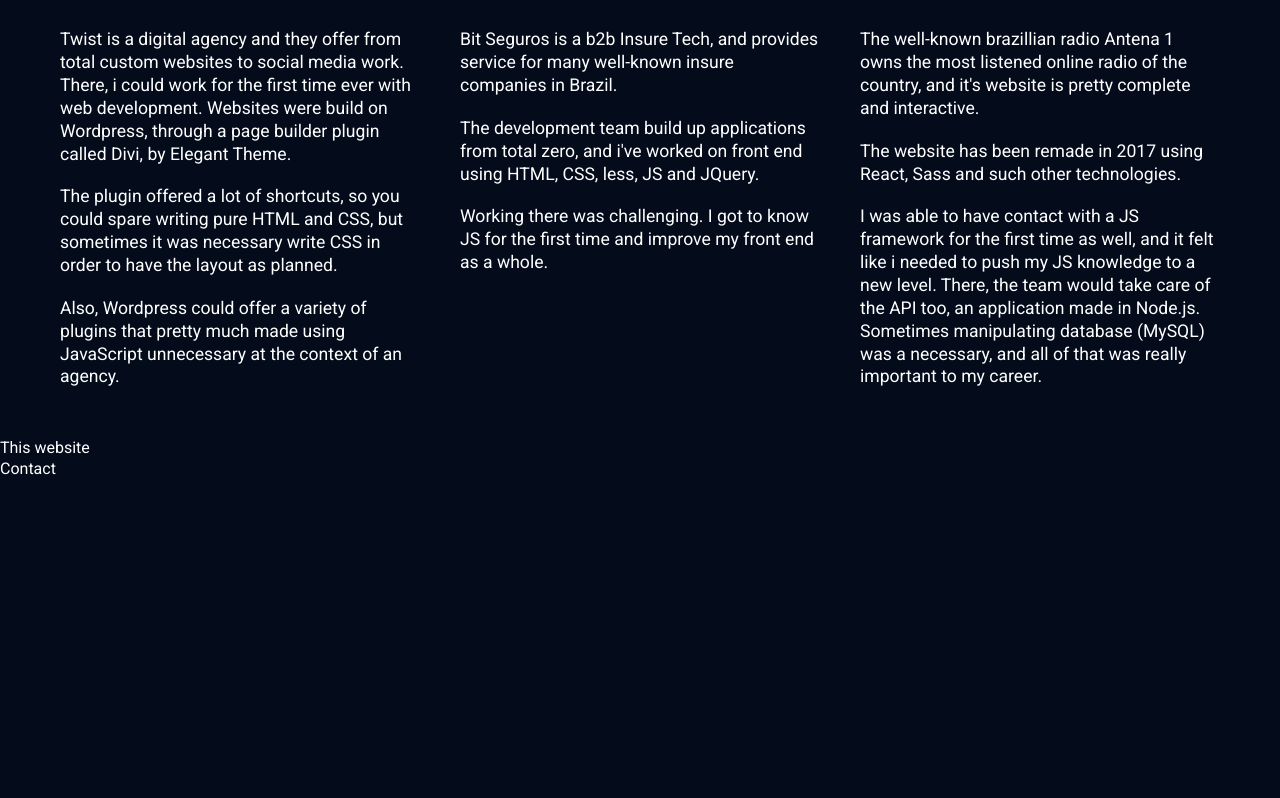
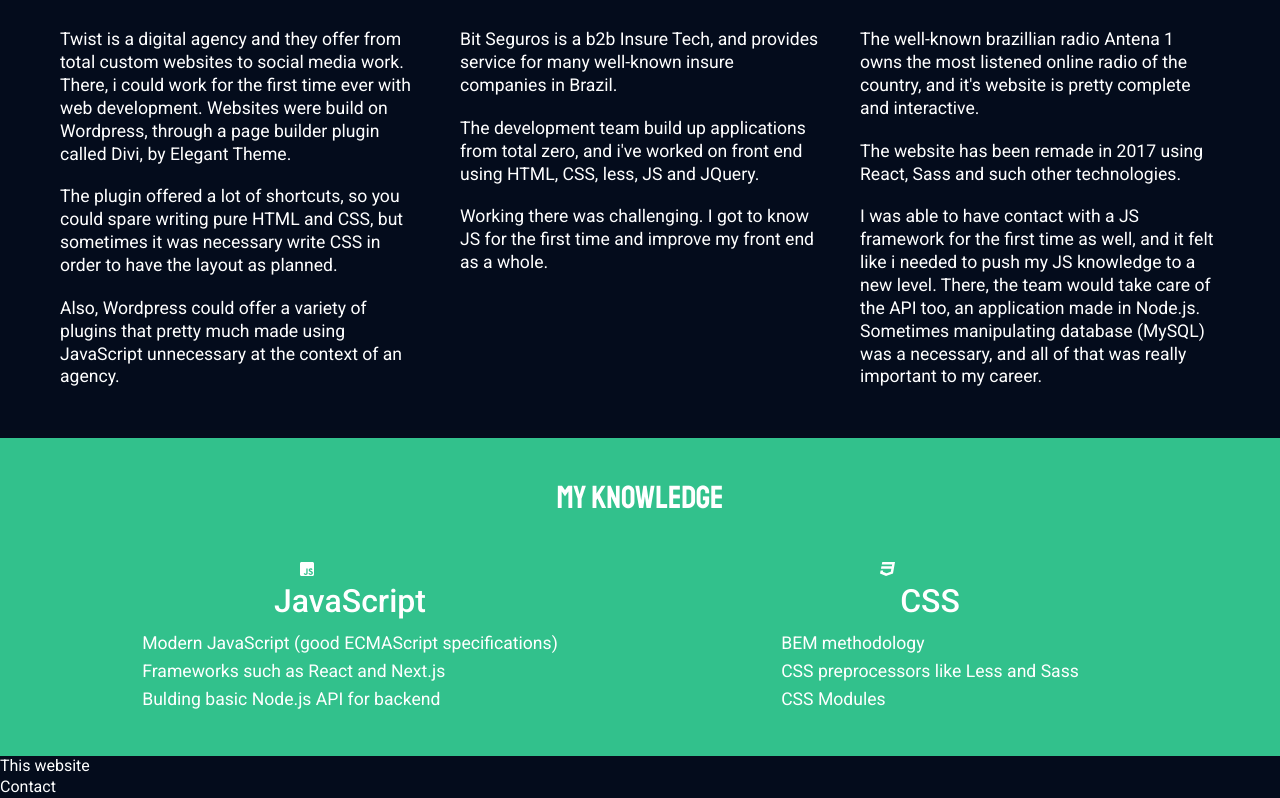
Before and after one commit to polvora-fosforo/arthurlara-institutional, a Next.js app: page / in a window 1280 px wide. Shown: the part 1232-2030 px from the top of the page. Before the commit the page ends 1712 px from the top, so only its background shows below. Built offline with nearby package versions, Linux system fonts and the light colour scheme.

Commit message:
[font awesome brands, my knowledges]
-> installing font awesome brands package
-> adding my knowledges page

```diff
--- /dev/null
+++ b/components/MyKnowledge.jsx
@@ -0,0 +1,44 @@
+import React from 'react';
+import globalStyles from '../styles/global.module.css';
+import styles from '../styles/my-knowledges.module.css';
+
+import { FontAwesomeIcon } from '@fortawesome/react-fontawesome'
+import { faJsSquare } from '@fortawesome/free-brands-svg-icons'
+import { faCss3 } from '@fortawesome/free-brands-svg-icons'
+
+function MyKnowledge() {
+  return(
+    <section id="myknowledge" className={`${globalStyles['container--fluid']} ${styles.background}`}>
+      <h2 className={`${globalStyles.subjectTitle} ${globalStyles['subjectTitle--alternate']}`}>My knowledge</h2>
+      <div className={`${styles.knowledges} ${globalStyles.container}`}>
+
+        <div className={styles.knowledge}>
+          <div className={styles.knowledge__icon}>
+            <FontAwesomeIcon icon={faJsSquare} />
+          </div>
+          <h3 className={styles.knowledge__title}>JavaScript</h3>
+          <ul>
+            <li className={styles.knowledge__item}>Modern JavaScript (good ECMAScript specifications)</li>
+            <li className={styles.knowledge__item}>Frameworks such as React and Next.js</li>
+            <li className={styles.knowledge__item}>Bulding basic Node.js API for backend</li>
+          </ul>
+        </div>
+
+        <div className={styles.knowledge}>
+          <div className={styles.knowledge__icon}>
+            <FontAwesomeIcon icon={faCss3} />
+          </div>
+          <h3 className={styles.knowledge__title}>CSS</h3>
+          <ul>
+            <li className={styles.knowledge__item}>BEM methodology</li>
+            <li className={styles.knowledge__item}>CSS preprocessors like Less and Sass</li>
+            <li className={styles.knowledge__item}>CSS Modules</li>
+          </ul>
+        </div>
+
+      </div>
+    </section>
+  );
+}
+
+export default MyKnowledge;
--- a/components/index.js
+++ b/components/index.js
@@ -1,6 +1,7 @@
 import Menu from './menu/Menu';
 import Intro from './Intro';
 import Experiences from './Experiences';
+import MyKnowledge from './MyKnowledge';
 import ThisWebsite from './ThisWebsite';
 import Contact from './Contact';
 
@@ -8,6 +9,7 @@
     Menu,
     Intro,
     Experiences,
+    MyKnowledge,
     ThisWebsite,
     Contact,
 };
--- a/package.json
+++ b/package.json
@@ -21,6 +21,7 @@
   "homepage": "https://github.com/polvora-fosforo/arthurlara-institutional#readme",
   "dependencies": {
     "@fortawesome/fontawesome-svg-core": "^1.2.34",
+    "@fortawesome/free-brands-svg-icons": "^5.15.2",
     "@fortawesome/free-solid-svg-icons": "^5.15.2",
     "@fortawesome/react-fontawesome": "^0.1.14",
     "next": "^10.0.3",
--- a/pages/index.jsx
+++ b/pages/index.jsx
@@ -4,6 +4,7 @@
   Menu,
   Intro,
   Experiences,
+  MyKnowledge,
   ThisWebsite,
   Contact,
 } from '../components';
@@ -19,6 +20,7 @@
       <Menu/>
       <Intro/>
       <Experiences/>
+      <MyKnowledge/>
       <ThisWebsite/>
       <Contact/>
     </>
--- a/styles/global.module.css
+++ b/styles/global.module.css
@@ -42,6 +42,10 @@
   font-size: 2rem;
 }
 
+.subjectTitle--alternate {
+  color: #fff;
+}
+
 .division__item:first-child {
   padding-left: 0;
 }
--- /dev/null
+++ b/styles/my-knowledges.module.css
@@ -0,0 +1,38 @@
+.background {
+  background-color: #32c18c;
+  padding-top: 40px;
+}
+
+.knowledges {
+  display: flex;
+}
+
+.knowledge {
+  flex: 1;
+  display: flex;
+  flex-direction: column;
+  align-items: center;
+}
+.knowledge__icon {
+  width: 100px;
+}
+.knowledge__title {
+  font-weight: 500;
+  font-size: 2rem;
+  padding-bottom: 10px;
+}
+.knowledge__item {
+  padding-bottom: 5px;
+  font-size: 1.1rem;
+}
+
+@media (max-width: 991px) {
+  .knowledges {
+    flex-direction: column;
+    padding: 0 0 40px;
+  }
+  .knowledge {
+    padding: 30px 20px 0;
+    text-align: center;
+  }
+}
```
Also changed, not shown: 1 other file (tests, documents, lock files or other folders).
